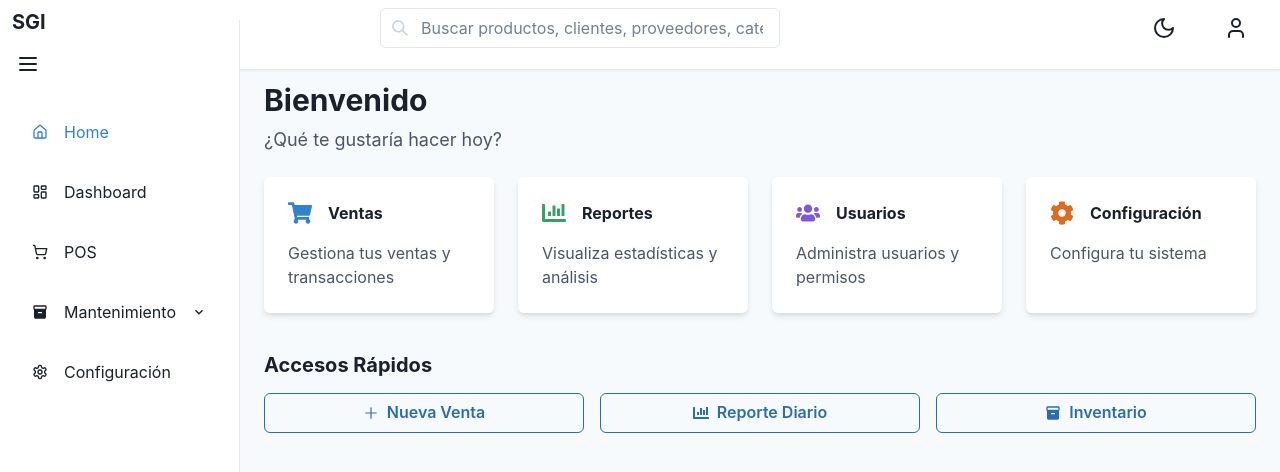
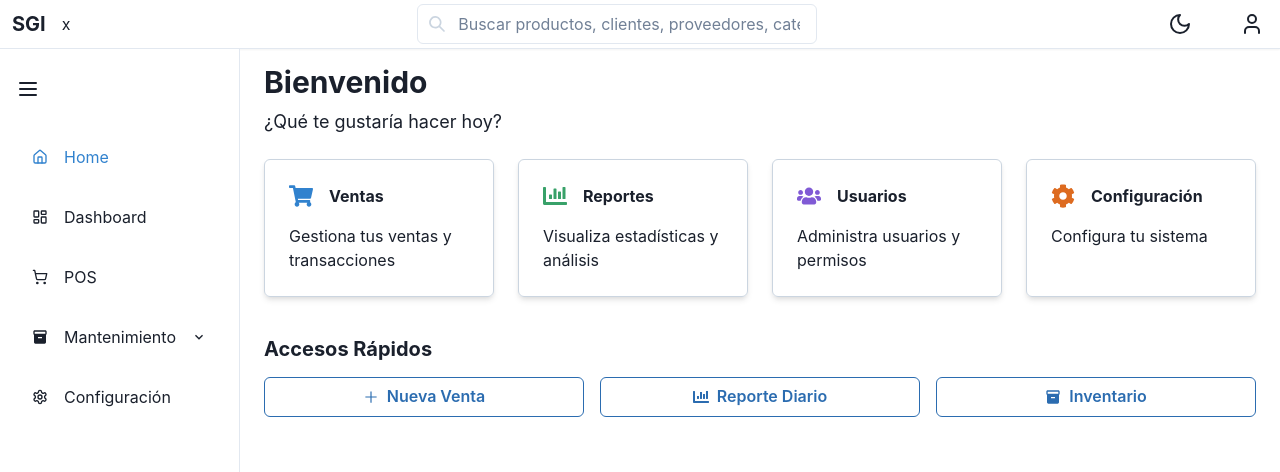
Before and after one commit to Bacze12/inventory-pos-frontend, a React (Create React App) app: page /home in a window 1280 px wide. Shown: the top 472 px of the page. Built offline with nearby package versions, Linux system fonts and the light colour scheme.

Commit message:
Cambios de css

```diff
--- a/src/components/layout/CollapsibleSidebar.jsx
+++ b/src/components/layout/CollapsibleSidebar.jsx
@@ -55,7 +55,7 @@ const CollapsibleSidebar = ({ isOpen, onToggle }) => {
   const [isMaintenanceOpen, setIsMaintenanceOpen] = useState(false);
 
   const bg = useColorModeValue('gray.100', 'gray.700');
-  const sidebarBg = useColorModeValue('white', 'gray.900');
+  const sidebarBg = useColorModeValue('white', 'gray.600');
   const activeBg = useColorModeValue('white.200');
   const borderColor = useColorModeValue('gray.200', 'gray.700');
   const hoverBg = useColorModeValue('gray.200', 'gray.700');
@@ -156,17 +156,10 @@ const CollapsibleSidebar = ({ isOpen, onToggle }) => {
       w={isOpen ? '240px' : '60px'}
       h="100vh"
       pos="fixed"
-      top = "5"
-      zIndex="1200"
+      top = "49px"
       transition="width 0.3s"
     >
-      <Flex h="1" alignItems="center" mx="3" justifyContent="space-between">
-        <Box to="/home" onClick={() => navigate('/home')}>
-          <Text fontSize="xl" fontWeight="bold" alignItems={"center"}>
-            SGI
-          </Text>
-        </Box>
-      </Flex>
+
       <Flex h="20" alignItems="center" mx="3" justifyContent="space-between">
         <IconButton
           aria-label="Toggle Sidebar"
--- a/src/components/layout/Navbar.jsx
+++ b/src/components/layout/Navbar.jsx
@@ -13,6 +13,8 @@ import {
   Input,
   InputGroup,
   InputLeftElement,
+  Text,
+  Link,
 } from '@chakra-ui/react';
 import { Menu as MenuIcon, Sun, Moon, User, LogOut, DollarSign } from 'lucide-react';
 import { useNavigate } from 'react-router-dom';
@@ -43,15 +45,23 @@ const Navbar = ({ onMenuClick, username, isOpen }) => {
     top={0}
     left={0}
     right={0}
-    height="70px"
-    zIndex={1000}
-    bg={colorMode === 'light' ? 'white' : 'gray.900'}
+    bg={colorMode === 'light' ? 'white' : 'gray.600'}
     borderBottomWidth="1px"
     shadow="sm"
-    px={4}
-    py={2}
+    py={1}
+    mb="50px"
     >
       <Flex alignItems="center" justifyContent="space-between">
+        <Flex h="1" alignItems="center" mx="3" justifyContent="space-between">
+          <Link to="/home" onClick={() => navigate('/home')}>
+            <Text fontSize="xl" fontWeight="bold" alignItems={"center"}>
+              SGI
+            </Text>
+          </Link>
+        </Flex>
+        <Flex h="1" alignItems="center" mx="1" justifyContent="space-between">
+          <Text > x </Text>
+        </Flex>
         <HStack spacing={4}>
           <IconButton
             display={{ base: 'flex', md: 'none' }}
--- a/src/pages/Home.jsx
+++ b/src/pages/Home.jsx
@@ -28,26 +28,26 @@ const Home = () => {
         <Box
           flex="1"
           p={6}
-          bg="gray.50"
           minH="100vh"
           ml={isSidebarOpen ? '240px' : '60px'} // Ajustar margen izquierdo según el estado de la barra lateral
-          mt="58px"
+          mt="40px"
           transition="margin-left 0.3s"
         >
           {/* Encabezado */}
           <Heading as="h1" size="lg" mb={2}>
             Bienvenido
           </Heading>
-          <Text fontSize="lg" color="gray.600" mb={6}>
+          <Text fontSize="lg" mb={6}>
             ¿Qué te gustaría hacer hoy?
           </Text>
 
           {/* Acciones principales */}
           <Grid templateColumns="repeat(4, 1fr)" gap={6} mb={10}>
             <GridItem
-              bg="white"
               shadow="md"
               rounded="md"
+              border="1px"
+              borderColor="gray.300"
               p={6}
               cursor="pointer"
               _hover={{ shadow: 'lg' }}
@@ -59,14 +59,15 @@ const Home = () => {
                   Ventas
                 </Text>
               </Flex>
-              <Text color="gray.600">Gestiona tus ventas y transacciones</Text>
+              <Text color="gray.950">Gestiona tus ventas y transacciones</Text>
             </GridItem>
 
             <GridItem
-              bg="white"
               shadow="md"
               rounded="md"
               p={6}
+              border="1px"
+              borderColor="gray.300"
               cursor="pointer"
               _hover={{ shadow: 'lg' }}
               onClick={() => navigate('/reportes')}
@@ -77,14 +78,15 @@ const Home = () => {
                   Reportes
                 </Text>
               </Flex>
-              <Text color="gray.600">Visualiza estadísticas y análisis</Text>
+              <Text color="gray.950">Visualiza estadísticas y análisis</Text>
             </GridItem>
 
             <GridItem
-              bg="white"
               shadow="md"
               rounded="md"
               p={6}
+              border="1px"
+              borderColor="gray.300"
               cursor="pointer"
               _hover={{ shadow: 'lg' }}
               onClick={() => navigate('/users')}
@@ -95,14 +97,15 @@ const Home = () => {
                   Usuarios
                 </Text>
               </Flex>
-              <Text color="gray.600">Administra usuarios y permisos</Text>
+              <Text color="gray.950">Administra usuarios y permisos</Text>
             </GridItem>
 
             <GridItem
-              bg="white"
               shadow="md"
               rounded="md"
               p={6}
+              border="1px"
+              borderColor="gray.300"
               cursor="pointer"
               _hover={{ shadow: 'lg' }}
               onClick={() => navigate('/configuracion')}
@@ -113,7 +116,7 @@ const Home = () => {
                   Configuración
                 </Text>
               </Flex>
-              <Text color="gray.600">Configura tu sistema</Text>
+              <Text color="gray.950">Configura tu sistema</Text>
             </GridItem>
           </Grid>
 
```
Also changed, not shown: src/pages/Index.jsx (deleted).
